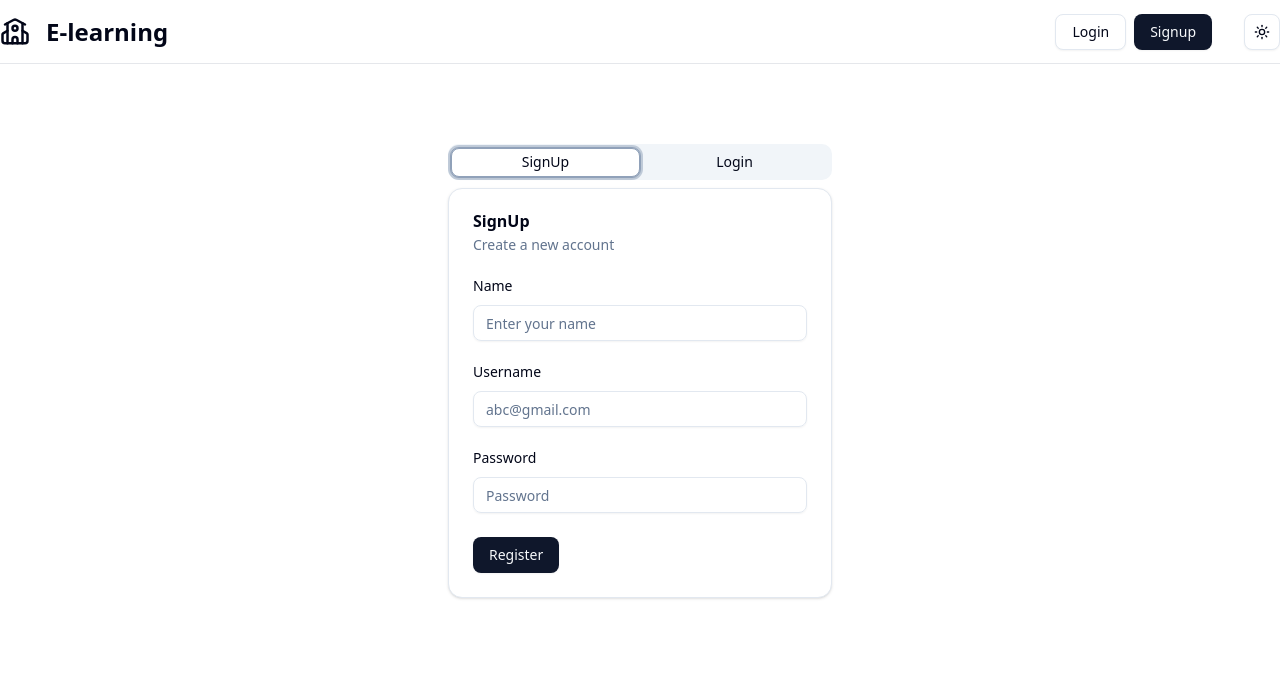
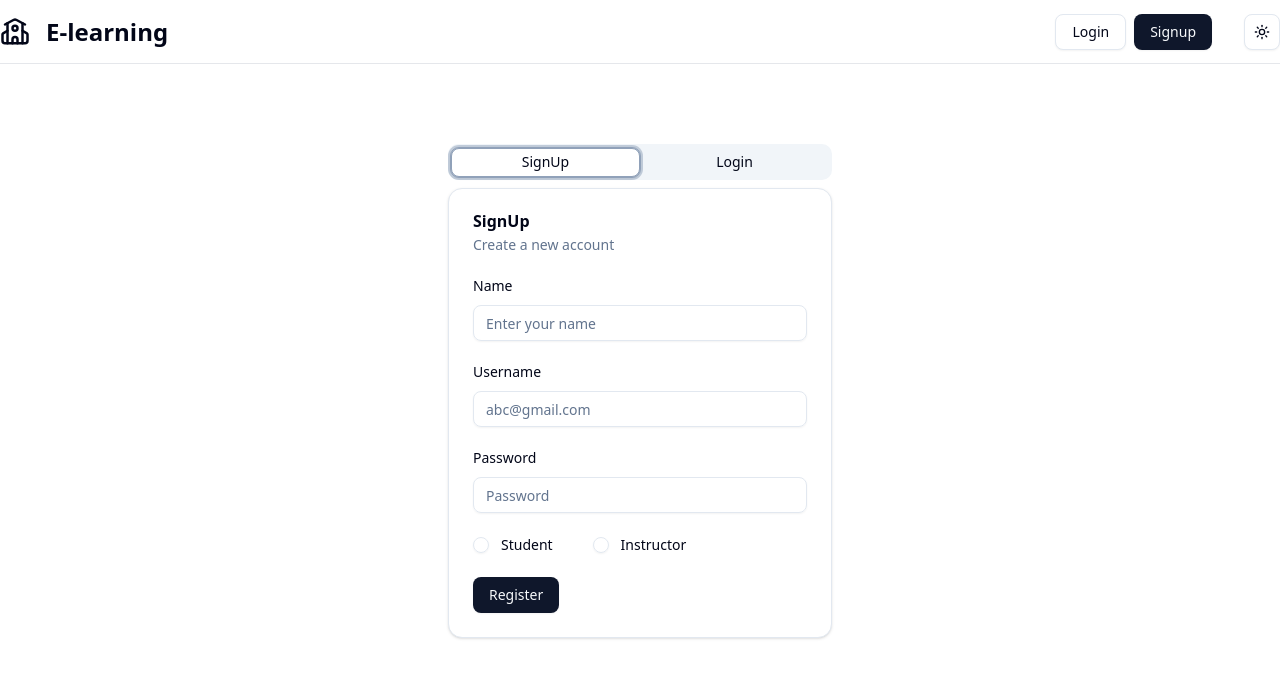
Before and after one commit to raja083/E-Learning, a React (Vite) app in the folder frontend/: page /login in a window 1280 px wide. Both pictures are taken after a click on the tab "SignUp". Shown: the top 678 px of the page. Built offline with nearby package versions, Linux system fonts and the light colour scheme; no server answers.

Commit message:
Select Student and Instructor during signup

```diff
--- a/frontend/package.json
+++ b/frontend/package.json
@@ -16,6 +16,7 @@
     "@radix-ui/react-dropdown-menu": "^2.1.15",
     "@radix-ui/react-label": "^2.1.7",
     "@radix-ui/react-progress": "^1.1.7",
+    "@radix-ui/react-radio-group": "^1.3.7",
     "@radix-ui/react-select": "^2.2.5",
     "@radix-ui/react-separator": "^1.1.7",
     "@radix-ui/react-slot": "^1.2.3",
--- /dev/null
+++ b/frontend/src/components/ui/radio-group.jsx
@@ -0,0 +1,41 @@
+import * as React from "react"
+import * as RadioGroupPrimitive from "@radix-ui/react-radio-group"
+import { CircleIcon } from "lucide-react"
+
+import { cn } from "@/lib/utils"
+
+function RadioGroup({
+  className,
+  ...props
+}) {
+  return (
+    <RadioGroupPrimitive.Root
+      data-slot="radio-group"
+      className={cn("grid gap-3", className)}
+      {...props} />
+  );
+}
+
+function RadioGroupItem({
+  className,
+  ...props
+}) {
+  return (
+    <RadioGroupPrimitive.Item
+      data-slot="radio-group-item"
+      className={cn(
+        "border-input text-primary focus-visible:border-ring focus-visible:ring-ring/50 aria-invalid:ring-destructive/20 dark:aria-invalid:ring-destructive/40 aria-invalid:border-destructive dark:bg-input/30 aspect-square size-4 shrink-0 rounded-full border shadow-xs transition-[color,box-shadow] outline-none focus-visible:ring-[3px] disabled:cursor-not-allowed disabled:opacity-50",
+        className
+      )}
+      {...props}>
+      <RadioGroupPrimitive.Indicator
+        data-slot="radio-group-indicator"
+        className="relative flex items-center justify-center">
+        <CircleIcon
+          className="fill-primary absolute top-1/2 left-1/2 size-2 -translate-x-1/2 -translate-y-1/2" />
+      </RadioGroupPrimitive.Indicator>
+    </RadioGroupPrimitive.Item>
+  );
+}
+
+export { RadioGroup, RadioGroupItem }
--- a/frontend/src/pages/Login.jsx
+++ b/frontend/src/pages/Login.jsx
@@ -20,6 +20,7 @@
 } from "@/features/api/authApi";
 import { toast } from "sonner";
 import { Navigate, useNavigate } from "react-router-dom";
+import { RadioGroup, RadioGroupItem } from "@/components/ui/radio-group";
 
 const Login = () => {
   //useState to set the signup and login variables
@@ -28,6 +29,7 @@
     name: "",
     email: "",
     password: "",
+    role:""
   });
 
   const [loginInput, setLoginInput] = useState({
@@ -151,6 +153,23 @@
                     required={true}
                   />
                 </div>
+                <div>
+                  <RadioGroup className="flex gap-10"
+                  value={signUpInput.role}
+                  onValueChange={(value) =>
+                    setSignUpInput((prev) => ({ ...prev, role: value }))
+                  }
+                >
+                  <div className="flex items-center gap-3">
+                    <RadioGroupItem value="Student" id="student" />
+                    <Label htmlFor="student">Student</Label>
+                  </div>
+                  <div className="flex items-center gap-3">
+                    <RadioGroupItem value="Instructor" id="instructor" />
+                    <Label htmlFor="instructor">Instructor</Label>
+                  </div>
+                </RadioGroup>
+                </div>
               </CardContent>
               <CardFooter>
                 <Button
```
Also changed, not shown: 4 other files (tests, documents, lock files or other folders).
